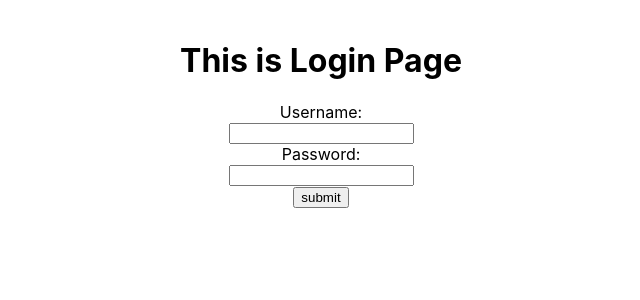
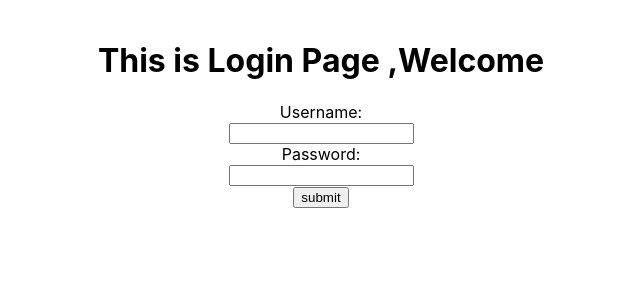
Before and after one commit to navinbala12/Reactapp, a React (Create React App) app: page / in a window 1280 px wide. Shown: the top 300 px of the page, without its empty margins (319-959 px from the left). Built offline with nearby package versions, Linux system fonts and the light colour scheme.

Commit message:
cherry-pick

```diff
--- a/src/components/login.js
+++ b/src/components/login.js
@@ -83,7 +83,7 @@ function Login() {
         Withdraw
       </button> */}
             <br />
-            <h1>This is Login Page</h1>
+            <h1>This is Login Page ,Welcome</h1>
             <form>
                 <label for="username">Username:</label><br />
                 <input type="text" id="username" name="username" value={name}
```
